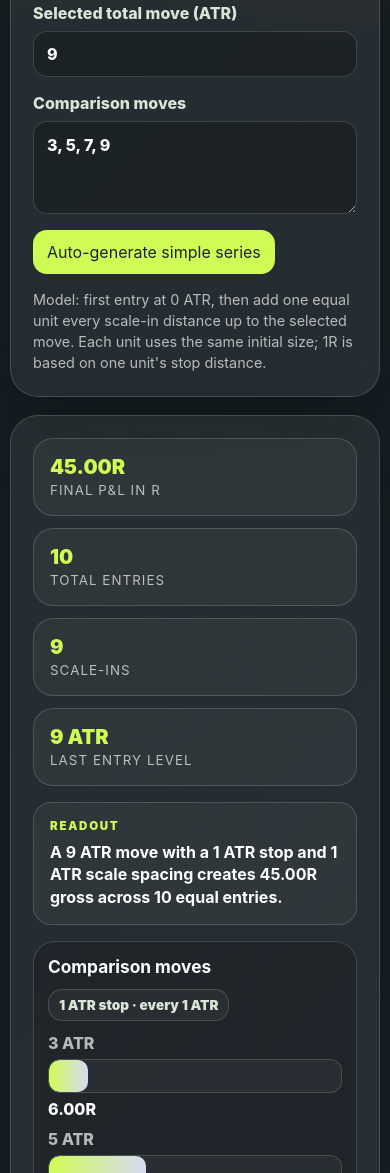
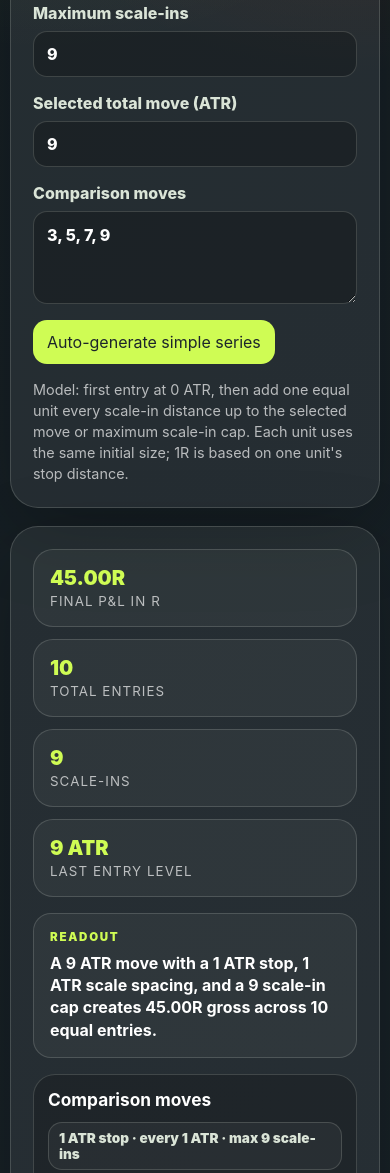
Before and after one commit to sam-e-trading/marblelab, a plain HTML site: page atr-scale-in/index.html in a window 390 px wide. Shown: the part 1036-2209 px from the top of the page. Drawn offline with Linux system fonts and the light colour scheme.

Commit message:
Add max scale-in cap

```diff
--- a/atr-scale-in/app.js
+++ b/atr-scale-in/app.js
@@ -5,6 +5,7 @@ const presets = {
     name: 'Tight pyramid',
     stopDistance: 1,
     scaleDistance: 1,
+    maxScaleIns: 9,
     totalMove: 9,
     moves: [3, 5, 7, 9],
     description: '1 ATR stop, adds every 1 ATR.'
@@ -13,6 +14,7 @@ const presets = {
     name: 'Wider structure',
     stopDistance: 2,
     scaleDistance: 2,
+    maxScaleIns: 4,
     totalMove: 9,
     moves: [3, 5, 7, 9],
     description: '2 ATR stop, adds every 2 ATRs.'
@@ -21,6 +23,7 @@ const presets = {
     name: 'Slow builder',
     stopDistance: 3,
     scaleDistance: 3,
+    maxScaleIns: 3,
     totalMove: 12,
     moves: [3, 6, 9, 12],
     description: '3 ATR stop, adds every 3 ATRs.'
@@ -53,17 +56,18 @@ function parseMoveSeries(text, fallback) {
   return unique.length ? unique.sort((a, b) => a - b) : fallback;
 }
 
-function entryLevels(totalMove, scaleDistance) {
+function entryLevels(totalMove, scaleDistance, maxScaleIns) {
   const levels = [0];
   if (scaleDistance <= 0) return levels;
-  for (let level = scaleDistance; level <= totalMove + 1e-9; level += scaleDistance) {
+  const scaleLimit = Math.max(0, Math.floor(maxScaleIns));
+  for (let level = scaleDistance; level <= totalMove + 1e-9 && levels.length <= scaleLimit; level += scaleDistance) {
     levels.push(Number(level.toFixed(10)));
   }
   return levels;
 }
 
-function calculateStructure(stopDistance, scaleDistance, totalMove) {
-  const levels = entryLevels(totalMove, scaleDistance);
+function calculateStructure(stopDistance, scaleDistance, totalMove, maxScaleIns) {
+  const levels = entryLevels(totalMove, scaleDistance, maxScaleIns);
   const entries = levels.map(level => ({
     level,
     pnlR: Math.max(totalMove - level, 0) / stopDistance
@@ -81,15 +85,17 @@ function calculateStructure(stopDistance, scaleDistance, totalMove) {
 function currentInputs() {
   const stopDistance = clamp(el('stop-distance').value, 0.1, 20, 1);
   const scaleDistance = clamp(el('scale-distance').value, 0.1, 20, 1);
+  const maxScaleIns = Math.round(clamp(el('max-scale-ins').value, 0, 50, 9));
   const totalMove = clamp(el('total-move').value, 0, 100, 9);
   const comparisonMoves = parseMoveSeries(el('comparison-moves').value, [3, 5, 7, 9]);
-  return { stopDistance, scaleDistance, totalMove, comparisonMoves };
+  return { stopDistance, scaleDistance, maxScaleIns, totalMove, comparisonMoves };
 }
 
 function applyPreset(key) {
   const preset = presets[key] || presets[defaultPresetKey];
   el('stop-distance').value = preset.stopDistance;
   el('scale-distance').value = preset.scaleDistance;
+  el('max-scale-ins').value = preset.maxScaleIns;
   el('total-move').value = preset.totalMove;
   el('comparison-moves').value = preset.moves.join(', ');
   document.querySelectorAll('.preset').forEach(button => {
@@ -119,15 +125,15 @@ function renderStats(inputs, result) {
   el('stat-entries').textContent = result.entryCount;
   el('stat-scale-ins').textContent = result.scaleIns;
   el('stat-last-entry').textContent = formatAtr(result.lastEntry);
-  el('readout').textContent = `A ${formatAtr(inputs.totalMove)} move with a ${formatAtr(inputs.stopDistance)} stop and ${formatAtr(inputs.scaleDistance)} scale spacing creates ${formatR(result.totalR)} gross across ${result.entryCount} equal entries.`;
-  el('comparison-note').textContent = `${formatAtr(inputs.stopDistance)} stop · every ${formatAtr(inputs.scaleDistance)}`;
+  el('readout').textContent = `A ${formatAtr(inputs.totalMove)} move with a ${formatAtr(inputs.stopDistance)} stop, ${formatAtr(inputs.scaleDistance)} scale spacing, and a ${inputs.maxScaleIns} scale-in cap creates ${formatR(result.totalR)} gross across ${result.entryCount} equal entries.`;
+  el('comparison-note').textContent = `${formatAtr(inputs.stopDistance)} stop · every ${formatAtr(inputs.scaleDistance)} · max ${inputs.maxScaleIns} scale-ins`;
   el('ladder-note').textContent = `0 to ${formatAtr(inputs.totalMove)}`;
 }
 
 function renderMoveBars(inputs) {
   const results = inputs.comparisonMoves.map(move => ({
     move,
-    result: calculateStructure(inputs.stopDistance, inputs.scaleDistance, move)
+    result: calculateStructure(inputs.stopDistance, inputs.scaleDistance, move, inputs.maxScaleIns)
   }));
   const maxR = Math.max(...results.map(item => item.result.totalR), 1);
   el('move-bars').innerHTML = results.map(item => {
@@ -165,12 +171,12 @@ function renderLadder(inputs, result) {
 function renderPresetComparison(inputs) {
   const moves = inputs.comparisonMoves;
   const allResults = Object.values(presets).flatMap(preset =>
-    moves.map(move => calculateStructure(preset.stopDistance, preset.scaleDistance, move).totalR)
+    moves.map(move => calculateStructure(preset.stopDistance, preset.scaleDistance, move, preset.maxScaleIns).totalR)
   );
   const maxR = Math.max(...allResults, 1);
   el('preset-comparison').innerHTML = Object.values(presets).map(preset => {
     const rows = moves.map(move => {
-      const result = calculateStructure(preset.stopDistance, preset.scaleDistance, move);
+      const result = calculateStructure(preset.stopDistance, preset.scaleDistance, move, preset.maxScaleIns);
       const width = (result.totalR / maxR) * 100;
       return `
         <div class="mini-row">
@@ -192,14 +198,14 @@ function renderPresetComparison(inputs) {
 
 function render() {
   const inputs = currentInputs();
-  const result = calculateStructure(inputs.stopDistance, inputs.scaleDistance, inputs.totalMove);
+  const result = calculateStructure(inputs.stopDistance, inputs.scaleDistance, inputs.totalMove, inputs.maxScaleIns);
   renderStats(inputs, result);
   renderMoveBars(inputs);
   renderLadder(inputs, result);
   renderPresetComparison(inputs);
 }
 
-['stop-distance', 'scale-distance', 'total-move', 'comparison-moves'].forEach(id => {
+['stop-distance', 'scale-distance', 'max-scale-ins', 'total-move', 'comparison-moves'].forEach(id => {
   el(id).addEventListener('input', () => {
     document.querySelectorAll('.preset').forEach(button => button.classList.remove('active'));
     render();
--- a/atr-scale-in/index.html
+++ b/atr-scale-in/index.html
@@ -51,6 +51,10 @@
           <input id="scale-distance" type="number" min="0.1" max="20" step="0.1" value="1" />
         </label>
 
+        <label>Maximum scale-ins
+          <input id="max-scale-ins" type="number" min="0" max="50" step="1" value="9" />
+        </label>
+
         <label>Selected total move (ATR)
           <input id="total-move" type="number" min="0" max="100" step="0.1" value="9" />
         </label>
@@ -60,7 +64,7 @@
         </label>
 
         <button id="auto-series" type="button">Auto-generate simple series</button>
-        <p class="note">Model: first entry at 0 ATR, then add one equal unit every scale-in distance up to the selected move. Each unit uses the same initial size; 1R is based on one unit's stop distance.</p>
+        <p class="note">Model: first entry at 0 ATR, then add one equal unit every scale-in distance up to the selected move or maximum scale-in cap. Each unit uses the same initial size; 1R is based on one unit's stop distance.</p>
       </aside>
 
       <section class="panel dashboard">
@@ -74,7 +78,7 @@
         <div class="result-strip">
           <div>
             <p class="eyebrow">Readout</p>
-            <strong id="readout">A 9 ATR move with a 1 ATR stop and 1 ATR scale spacing creates 45.00R gross across 10 equal entries.</strong>
+            <strong id="readout">A 9 ATR move with a 1 ATR stop, 1 ATR scale spacing, and a 9 scale-in cap creates 45.00R gross across 10 equal entries.</strong>
           </div>
         </div>
 
@@ -115,7 +119,7 @@
       <ol>
         <li><strong>Gross scaling model:</strong> P&L per entry = max(total move ATR - entry ATR, 0) / stop distance ATR R.</li>
         <li><strong>Equal unit size:</strong> every entry uses the same initial unit size. One unit stopped at the chosen stop distance equals -1R.</li>
-        <li><strong>Scale-in count:</strong> scale-ins exclude the initial entry at 0 ATR.</li>
+        <li><strong>Scale-in count:</strong> scale-ins exclude the initial entry at 0 ATR and stop once the maximum scale-in cap is reached.</li>
         <li><strong>Not a trade-management simulator:</strong> real stop movement, slippage, spread, partial exits, skipped fills, and position limits can change the result. A breakeven-stop simplification can be useful later, but this v1 keeps the path out of it.</li>
       </ol>
     </section>
```
Also changed, not shown: PROJECT-STATE.md (+2 -1 lines), docs/atr-scale-in-tool-brief.md (+2 -1 lines).
